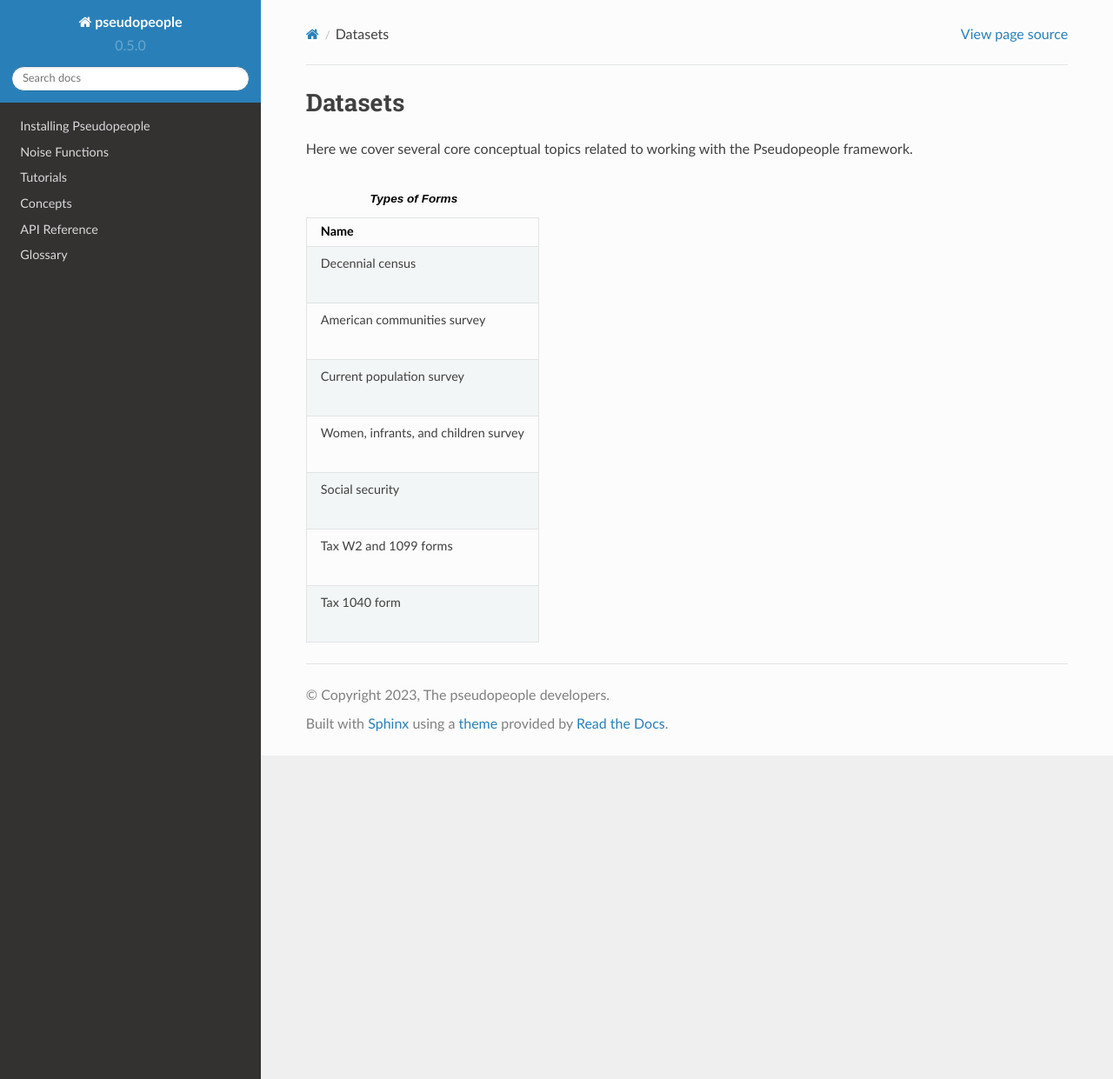
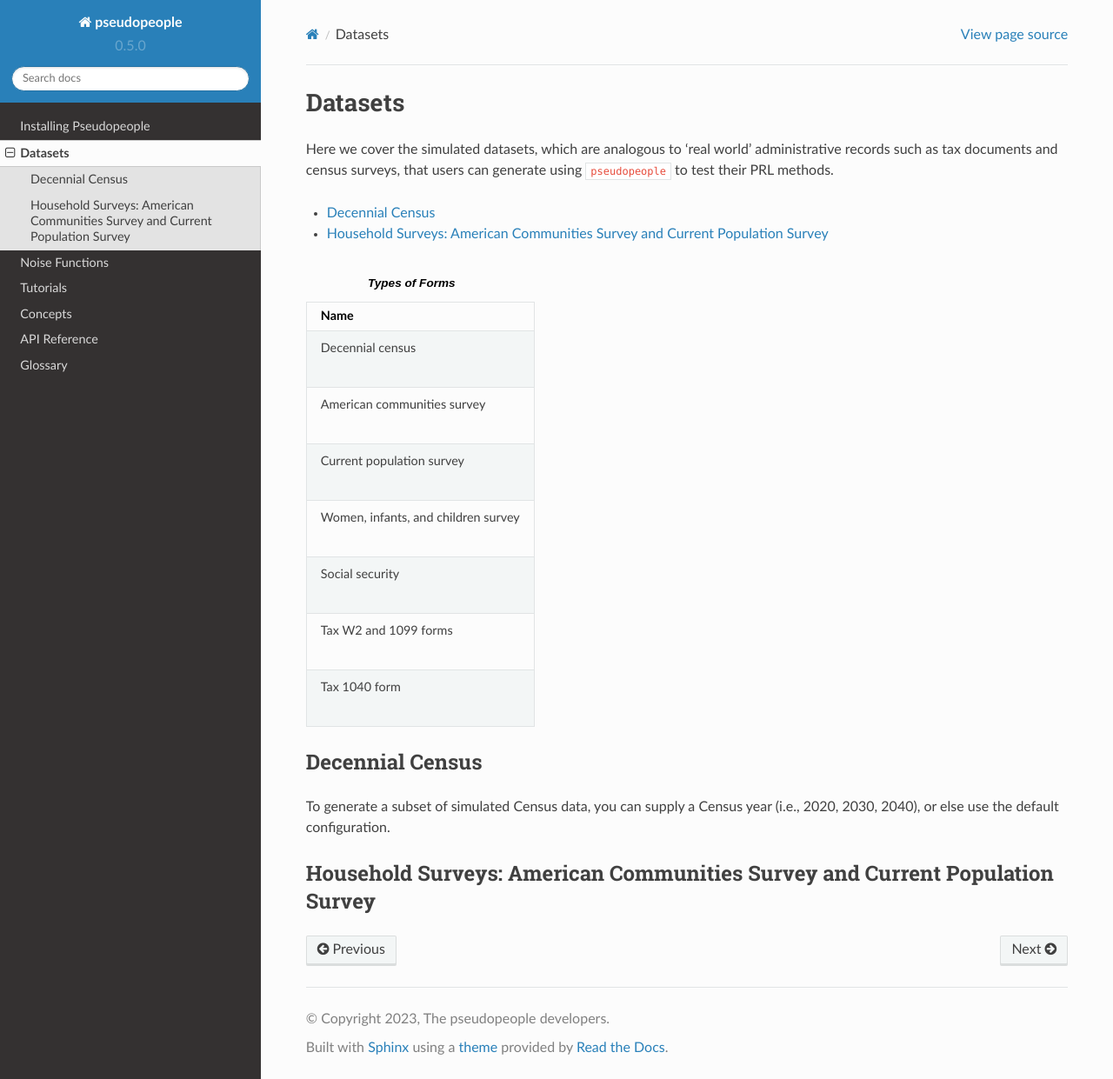
Before and after one commit to ihmeuw/pseudopeople, a Sphinx documentation site: the page built from docs/source/datasets/index.rst, in a window 1280 px wide and 1241 px high. Shown: the whole window at 87% size. Built offline with Sphinx 7.4.7 and the Read the Docs theme 2.0.0, drawn with Linux system fonts in a browser that asks for light colours.

Commit message:
adding datasets to toctree

```diff
--- a/docs/source/datasets/index.rst
+++ b/docs/source/datasets/index.rst
@@ -3,8 +3,7 @@
 ========
 Datasets
 ========
-Here we cover several core conceptual topics related to working with
-the Pseudopeople framework.
+Here we cover the simulated datasets, which are analogous to 'real world' administrative records such as tax documents and census surveys, that users can generate using :code:`pseudopeople` to test their PRL methods.
 
 .. contents::
    :depth: 2
@@ -20,7 +19,15 @@ the Pseudopeople framework.
    * - | Decennial census
    * - | American communities survey
    * - | Current population survey
-   * - | Women, infrants, and children survey
+   * - | Women, infants, and children survey
    * - | Social security
    * - | Tax W2 and 1099 forms
    * - | Tax 1040 form
+
+Decennial Census
+----------------
+To generate a subset of simulated Census data, you can supply a Census year (i.e., 2020, 2030, 2040), or else use the default configuration.
+
+
+Household Surveys: American Communities Survey and Current Population Survey
+----------------------------------------------------------------------------
--- a/docs/source/index.rst
+++ b/docs/source/index.rst
@@ -12,6 +12,7 @@ The github repo can be found at: https://github.com/ihmeuw/pseudopeople
    :maxdepth: 2
 
    installation
+   datasets/index
    noise_functions/index
    tutorials/index
    concepts/index
```
